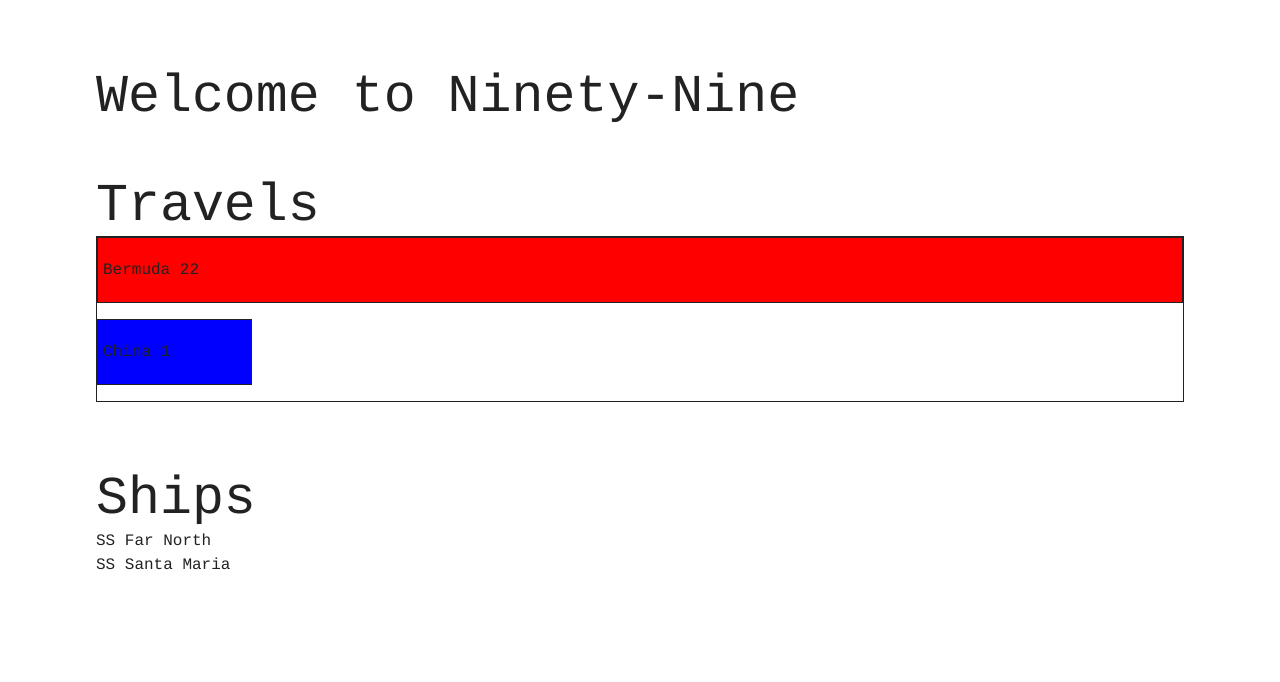
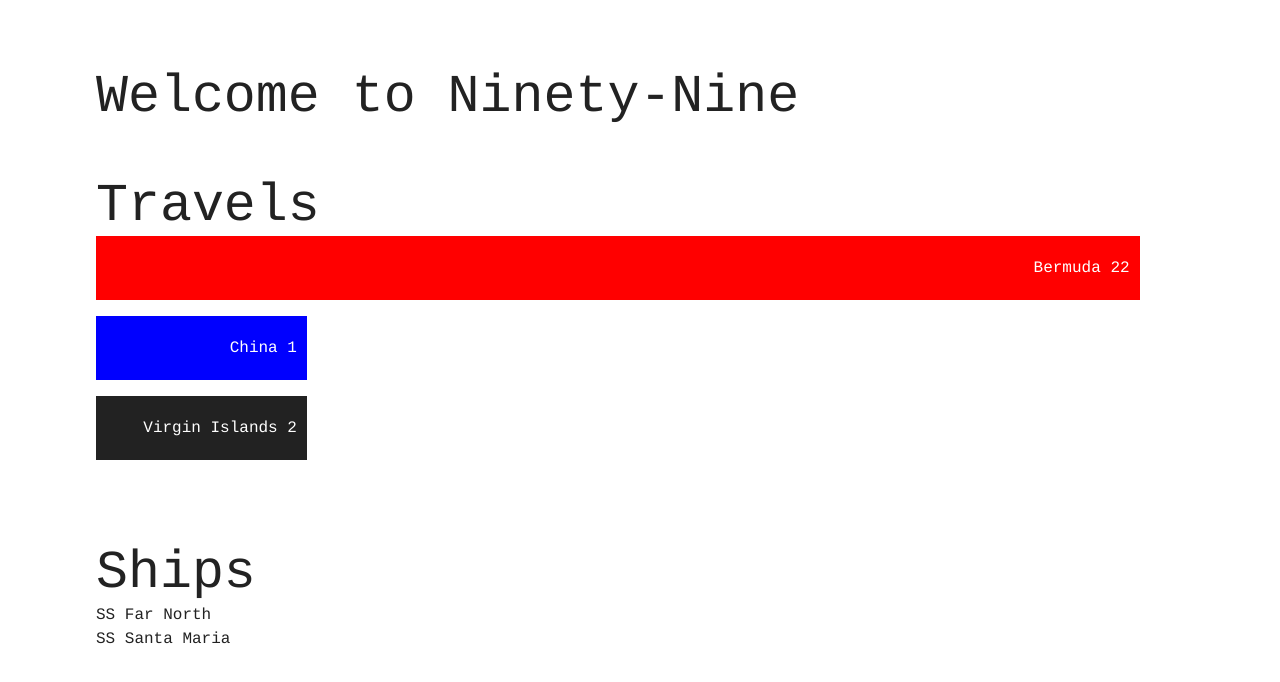
Before and after one commit to warrend/ninety-nine, a React (Create React App) app: page / in a window 1280 px wide. Shown: the top 682 px of the page. Built offline with nearby package versions, Linux system fonts and the light colour scheme.

Commit message:
fix visits css

```diff
--- a/src/components/Countries.css
+++ b/src/components/Countries.css
@@ -1,6 +1,7 @@
 .countries {
 	display: grid;
 	grid-template-columns: repeat(98, 1fr);
-	border: 1px solid #222;
 	margin: 0 0 2em 0;
+	color: #fff;
+	text-align: right;
 }
--- a/src/components/Country.js
+++ b/src/components/Country.js
@@ -1,10 +1,10 @@
 import React from 'react'
-import './Country.css'
+import './Countries.css'
 
 const Country = (props) => {
 	const percentage = () => {
-		const width = Math.floor((props.country.visits / 22) * 100)
-		return width < 15 ? 15 : width
+		const width = Math.floor((props.country.visits / 23) * 100)
+		return width < 20 ? 20 : width
 	}
 
 	const background = props.country.color
@@ -14,14 +14,13 @@ const Country = (props) => {
 		background: background,
 		marginBottom: '1em',
 		alignSelf: 'center',
-		border: '1px solid #222',
-		padding: '20px 0 20px 5px'
+		padding: '20px 10px 20px 0'
 	}
 
 	const { name, visits } = props.country
 
 	return (
-		<div style={style}><p>{name} <span>{visits}</span></p></div>
+		<div style={style}><p>{name} {visits}</p></div>
 	)
 }
 
--- a/src/data/log.json
+++ b/src/data/log.json
@@ -9,6 +9,11 @@
 		  "name": "China",
 		  "visits": 1,
 		  "color": "blue"
+		},
+		{
+		  "name": "Virgin Islands",
+		  "visits": 2,
+		  "color": "#222"
 		}
 	],
 	"ships": [
```
Also changed, not shown: src/README.md.
